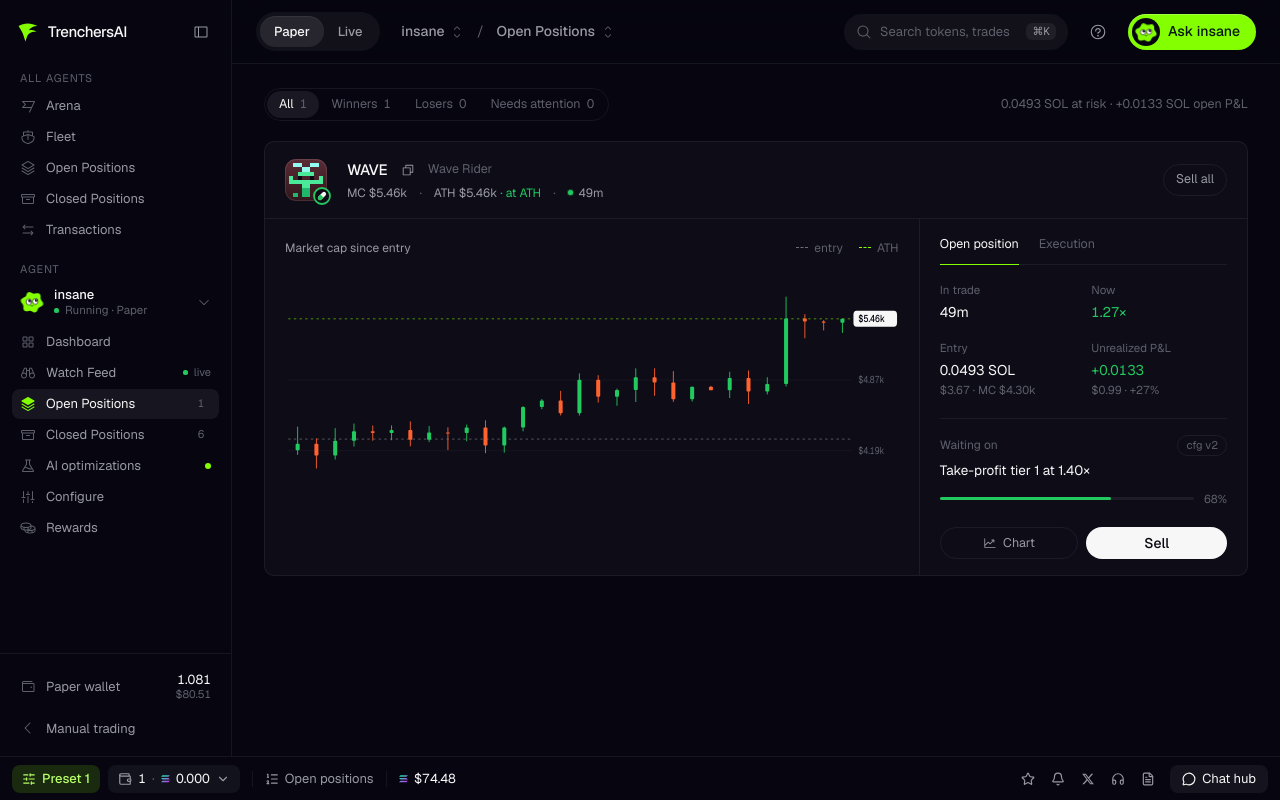
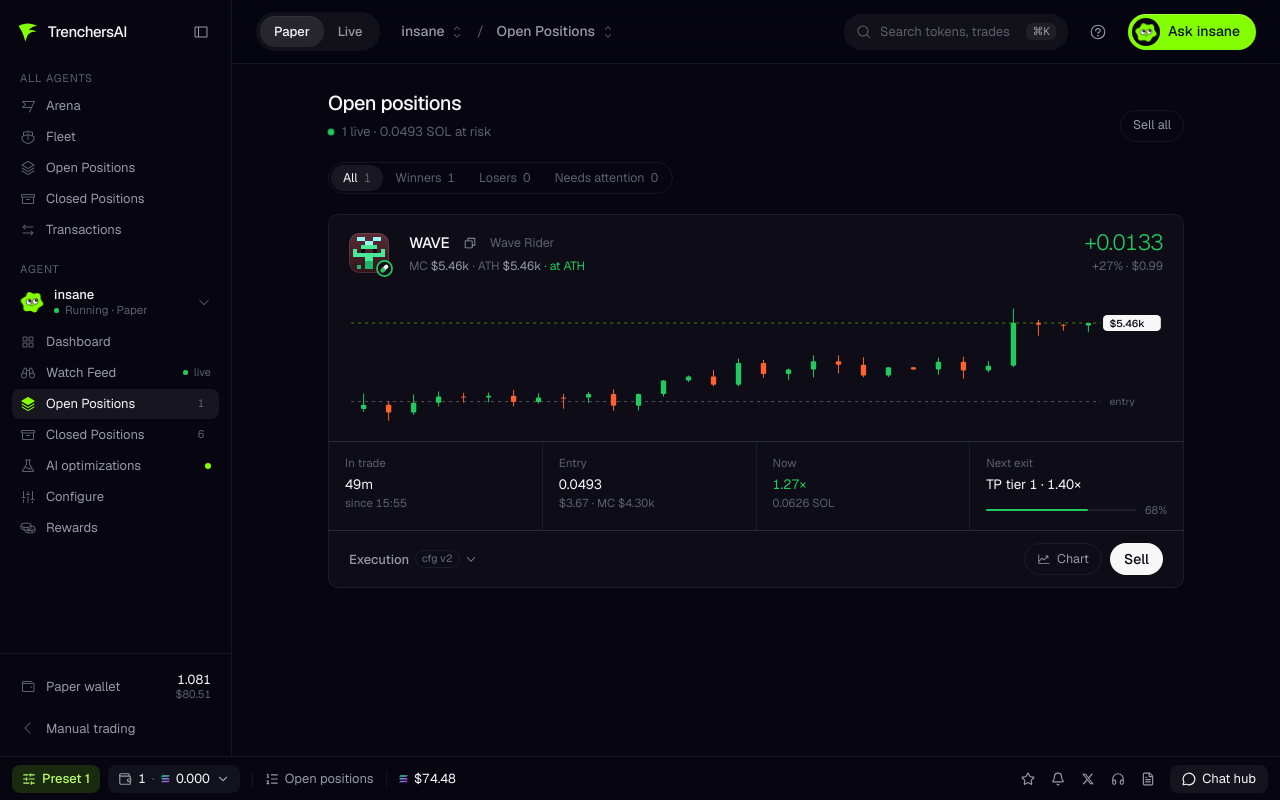
Before and after one commit to insanekrishnna/trenchers, a Next.js app: page /open-positions in a window 1280 px wide. Built offline with nearby package versions, Linux system fonts and the light colour scheme; a web font is replaced by a local one.

Commit message:
refactor(open-positions): one compact, centred position card
Header carries the token and open P&L; shorter candle chart with entry
and ATH lines; a four-cell strip (in trade, entry, now, next exit with
progress); actions in the footer and execution details folded away.

```diff
--- a/components/pages/OpenPositions.tsx
+++ b/components/pages/OpenPositions.tsx
@@ -1,11 +1,12 @@
 "use client";
 
-import { ArrowSquareOutIcon, ChartLineUpIcon, CopyIcon } from "@phosphor-icons/react";
+import { ArrowSquareOutIcon, CaretDownIcon, ChartLineUpIcon, CopyIcon } from "@phosphor-icons/react";
+import { AnimatePresence, motion } from "motion/react";
 import { useMemo, useState } from "react";
 import { bot, fmtSol, formatHold } from "@/lib/data";
 import { openDetail, pathSamples } from "@/lib/pageData";
 import { Card, LiveDot, TokenIcon } from "@/components/ui/primitives";
-import { Field, GhostButton, Page, Pills, SolidButton, Tabs } from "./kit";
+import { GhostButton, Page, Pills, SolidButton } from "./kit";
 
 type Filter = "all" | "win" | "loss" | "attention";
 
@@ -19,8 +20,17 @@ export function OpenPositions() {
   const show = filter === "all" || (filter === "win" && win) || (filter === "loss" && !win);
 
   return (
-    <Page>
-      <div className="flex flex-wrap items-center justify-between gap-3">
+    <Page width="narrow">
+      <div className="flex flex-wrap items-end justify-between gap-4">
+        <div>
+          <h1 className="text-[20px] font-medium tracking-tight">Open positions</h1>
+          <p className="mt-1 flex items-center gap-2 text-[13px] text-subtle">
+            <LiveDot size={6} /> 1 live · {o.entry.toFixed(4)} SOL at risk
+          </p>
+        </div>
+        <GhostButton>Sell all</GhostButton>
+      </div>
+
       <Pills<Filter>
         value={filter}
         onChange={setFilter}
@@ -31,10 +41,6 @@ export function OpenPositions() {
           { key: "attention", label: "Needs attention", count: 0 },
         ]}
       />
-        <span className="text-[12.5px] tabular-nums text-subtle">
-          {o.entry.toFixed(4)} SOL at risk · {fmtSol(o.unreal)} SOL open P&amp;L
-        </span>
-      </div>
 
       {show ? (
         <PositionCard />
@@ -49,114 +55,87 @@ export function OpenPositions() {
 
 function PositionCard() {
   const o = openDetail;
-  const [tab, setTab] = useState<"position" | "execution">("position");
+  const [exec, setExec] = useState(false);
   const win = o.unreal >= 0;
   const tierTarget = 1.4;
   const toTier = Math.min(1, (o.multiple - 1) / (tierTarget - 1));
 
   return (
     <Card className="overflow-hidden">
-      {/* header */}
-      <div className="flex flex-wrap items-center gap-4 border-b border-line px-5 py-4">
-        <TokenIcon symbol={o.symbol} hue={o.hue} size={42} badge />
+      {/* header: who it is, and what it's worth right now */}
+      <div className="flex items-center gap-4 px-5 pb-3 pt-4">
+        <TokenIcon symbol={o.symbol} hue={o.hue} size={40} badge />
         <div className="ml-1 min-w-0 flex-1">
           <p className="flex items-center gap-2">
             <span className="text-[15px] font-medium">{o.symbol}</span>
             <button className="icon-btn size-6" aria-label="Copy token address" title="Copy address">
               <CopyIcon className="size-3.5" />
             </button>
-            <span className="text-[12.5px] text-subtle">{o.name}</span>
+            <span className="truncate text-[12.5px] text-subtle">{o.name}</span>
           </p>
-          <p className="mt-0.5 flex flex-wrap items-center gap-x-3 text-[12px] tabular-nums text-muted">
-            <span>MC {fmtMc(o.mcNow)}</span>
-            <span className="text-subtle">·</span>
-            <span>
-              ATH {fmtMc(o.ath)} {o.atAth && <span className="text-green">· at ATH</span>}
-            </span>
-            <span className="text-subtle">·</span>
-            <span className="flex items-center gap-1.5">
-              <LiveDot size={5} /> {formatHold(o.heldSec)}
-            </span>
+          <p className="mt-0.5 text-[12px] tabular-nums text-subtle">
+            MC <span className="text-muted">{fmtMc(o.mcNow)}</span> · ATH <span className="text-muted">{fmtMc(o.ath)}</span>
+            {o.atAth && <span className="text-green"> · at ATH</span>}
           </p>
         </div>
-        <GhostButton>Sell all</GhostButton>
+        <div className="text-right">
+          <p className={`text-[22px] font-light leading-none tabular-nums tracking-tight ${win ? "text-green" : "text-red"}`}>{fmtSol(o.unreal)}</p>
+          <p className="mt-1 text-[12px] tabular-nums text-subtle">
+            {o.unrealPct > 0 ? "+" : ""}
+            {o.unrealPct.toFixed(0)}% · ${(o.unreal * bot.solUsd).toFixed(2)}
+          </p>
+        </div>
       </div>
 
-      <div className="grid lg:grid-cols-12">
-        {/* chart */}
-        <div className="border-b border-line p-5 lg:col-span-8 lg:border-b-0 lg:border-r">
-          <div className="mb-3 flex items-center justify-between text-[12px]">
-            <span className="text-muted">Market cap since entry</span>
-            <span className="flex items-center gap-4 text-subtle">
-              <span className="flex items-center gap-1.5">
-                <span className="h-px w-3 border-t border-dashed border-white/40" /> entry
-              </span>
-              <span className="flex items-center gap-1.5">
-                <span className="h-px w-3 border-t border-dashed border-accent" /> ATH
-              </span>
-            </span>
-          </div>
+      <div className="px-5 pb-1">
         <MiniCandles />
       </div>
 
-        {/* position */}
-        <div className="flex flex-col lg:col-span-4">
-          <div className="px-5 pt-4">
-            <Tabs
-              value={tab}
-              onChange={setTab}
-              tabs={[
-                { key: "position", label: "Open position" },
-                { key: "execution", label: "Execution" },
-              ]}
+      {/* the four numbers that matter */}
+      <dl className="grid grid-cols-2 gap-px border-y border-line bg-line sm:grid-cols-4">
+        <Cell label="In trade" value={formatHold(o.heldSec)} sub="since 15:55" />
+        <Cell label="Entry" value={`${o.entry.toFixed(4)}`} sub={`$${(o.entry * bot.solUsd).toFixed(2)} · MC ${fmtMc(o.mc)}`} />
+        <Cell label="Now" value={<span className="text-green">{o.multiple.toFixed(2)}×</span>} sub={`${o.value.toFixed(4)} SOL`} />
+        <div className="bg-bg-2 px-4 py-3">
+          <dt className="text-[11.5px] text-subtle">Next exit</dt>
+          <dd className="mt-0.5 text-[13.5px] tabular-nums">TP tier 1 · {tierTarget.toFixed(2)}×</dd>
+          <dd className="mt-2 flex items-center gap-2">
+            <span className="relative h-[2px] flex-1 rounded-full bg-white/[.08]">
+              <motion.span
+                className="absolute inset-y-0 left-0 rounded-full bg-green"
+                initial={{ width: 0 }}
+                animate={{ width: `${toTier * 100}%` }}
+                transition={{ duration: 0.8, ease: [0.22, 1, 0.36, 1] }}
               />
+            </span>
+            <span className="text-[11px] tabular-nums text-subtle">{Math.round(toTier * 100)}%</span>
+          </dd>
         </div>
+      </dl>
 
-          {tab === "position" ? (
-            <div className="flex flex-1 flex-col px-5 py-4">
-              <div className="grid grid-cols-2 gap-x-4 gap-y-4">
-                <Field label="In trade">{formatHold(o.heldSec)}</Field>
-                <Field label="Now">
-                  <span className="text-green">{o.multiple.toFixed(2)}×</span>
-                </Field>
-                <Field label="Entry">
-                  {o.entry.toFixed(4)} SOL
-                  <p className="text-[11.5px] text-subtle">
-                    ${(o.entry * bot.solUsd).toFixed(2)} · MC {fmtMc(o.mc)}
-                  </p>
-                </Field>
-                <Field label="Unrealized P&L">
-                  <span className={win ? "text-green" : "text-red"}>{fmtSol(o.unreal)}</span>
-                  <p className="text-[11.5px] text-subtle">
-                    ${(o.unreal * bot.solUsd).toFixed(2)} · {o.unrealPct > 0 ? "+" : ""}
-                    {o.unrealPct.toFixed(0)}%
-                  </p>
-                </Field>
-              </div>
-
-              <div className="mt-5 border-t border-line pt-4">
-                <div className="flex items-baseline justify-between text-[12px]">
-                  <span className="text-subtle">Waiting on</span>
-                  <span className="rounded-full border border-line px-2 py-px text-[11px] text-subtle">cfg v2</span>
-                </div>
-                <p className="mt-1 text-[13.5px]">{o.nextTier}</p>
-                <div className="mt-2.5 flex items-center gap-2.5">
-                  <span className="relative h-[3px] flex-1 rounded-full bg-white/[.07]">
-                    <span className="absolute inset-y-0 left-0 rounded-full bg-green" style={{ width: `${toTier * 100}%` }} />
-                  </span>
-                  <span className="text-[11.5px] tabular-nums text-subtle">{Math.round(toTier * 100)}%</span>
+      {/* footer */}
+      <div className="flex items-center justify-between gap-3 px-5 py-3">
+        <button onClick={() => setExec((e) => !e)} aria-expanded={exec} className="btn-link">
+          Execution <span className="rounded-full border border-line px-1.5 text-[10.5px] text-subtle">cfg v2</span>
+          <CaretDownIcon className={`size-3 transition-transform ${exec ? "rotate-180" : ""}`} />
+        </button>
+        <div className="flex gap-2">
+          <GhostButton>
+            <ChartLineUpIcon className="size-3.5" /> Chart
+          </GhostButton>
+          <SolidButton>Sell</SolidButton>
         </div>
       </div>
 
-              <div className="mt-auto flex gap-2 pt-5">
-                <GhostButton className="flex-1 justify-center">
-                  <ChartLineUpIcon className="size-3.5" /> Chart
-                </GhostButton>
-                <SolidButton className="flex-1 justify-center">Sell</SolidButton>
-              </div>
-            </div>
-          ) : (
-            <ul className="divide-y divide-line px-5 py-2 text-[13px]">
+      <AnimatePresence initial={false}>
+        {exec && (
+          <motion.ul
+            initial={{ height: 0, opacity: 0 }}
+            animate={{ height: "auto", opacity: 1 }}
+            exit={{ height: 0, opacity: 0 }}
+            transition={{ duration: 0.22, ease: [0.22, 1, 0.36, 1] }}
+            className="divide-y divide-line overflow-hidden border-t border-line px-5 text-[12.5px]"
+          >
             {[
               ["Buy fill", `${o.entry.toFixed(4)} SOL @ MC ${fmtMc(o.mc)}`],
               ["Slippage", "0.4%"],
@@ -166,7 +145,7 @@ function PositionCard() {
             ].map(([k, v]) => (
               <li key={k} className="flex items-baseline justify-between gap-4 py-2.5">
                 <span className="text-subtle">{k}</span>
-                  <span className="text-right tabular-nums text-fg">{v}</span>
+                <span className="text-right tabular-nums">{v}</span>
               </li>
             ))}
             <li className="py-2.5">
@@ -174,70 +153,68 @@ function PositionCard() {
                 View on Solscan <ArrowSquareOutIcon className="size-3.5" />
               </a>
             </li>
-            </ul>
+          </motion.ul>
         )}
-        </div>
-      </div>
+      </AnimatePresence>
     </Card>
   );
 }
 
-/* A small, thin candle chart of the position's market cap since entry. */
+function Cell({ label, value, sub }: { label: string; value: React.ReactNode; sub: string }) {
+  return (
+    <div className="bg-bg-2 px-4 py-3">
+      <dt className="text-[11.5px] text-subtle">{label}</dt>
+      <dd className="mt-0.5 text-[13.5px] tabular-nums">{value}</dd>
+      <dd className="text-[11.5px] tabular-nums text-subtle">{sub}</dd>
+    </div>
+  );
+}
+
+/* A short, thin candle chart of the position's market cap since entry. */
 function MiniCandles() {
   const o = openDetail;
   const W = 760;
-  const H = 230;
-  const PAD = { l: 4, r: 58, t: 10, b: 18 };
+  const H = 150;
+  const PAD = { l: 2, r: 58, t: 10, b: 8 };
 
   const candles = useMemo(() => {
     // the position's path sets the trend; a seeded wobble adds the minute-to-minute trading
     let seed = 7;
-    const rnd = () => ((seed = (seed * 16807) % 2147483647) / 2147483647);
+    const rnd = () => (seed = (seed * 16807) % 2147483647) / 2147483647;
     const s = pathSamples(o.id, 61).map((m, i, all) => m * o.mc * (i === all.length - 1 ? 1 : 1 + (rnd() - 0.5) * 0.05));
     const out: { o: number; h: number; l: number; c: number }[] = [];
     for (let i = 0; i < 60; i += 2) {
       const seg = s.slice(i, i + 3);
-      const hi = Math.max(...seg);
-      const lo = Math.min(...seg);
-      out.push({ o: seg[0], c: seg[seg.length - 1], h: hi * (1 + rnd() * 0.02), l: lo * (1 - rnd() * 0.02) });
+      out.push({ o: seg[0], c: seg[seg.length - 1], h: Math.max(...seg) * (1 + rnd() * 0.02), l: Math.min(...seg) * (1 - rnd() * 0.02) });
     }
     return out;
   }, [o.id, o.mc]);
 
   const lo = Math.min(...candles.map((c) => c.l), o.mc) * 0.97;
   const hi = Math.max(...candles.map((c) => c.h), o.ath) * 1.03;
-  const y = (v: number) => PAD.t + (1 - (v - lo) / (hi - lo)) * (H - PAD.t - PAD.b);
+  const y = (v: number) => Math.round((PAD.t + (1 - (v - lo) / (hi - lo)) * (H - PAD.t - PAD.b)) * 100) / 100;
   const step = (W - PAD.l - PAD.r) / candles.length;
   const last = candles[candles.length - 1];
-  // two quiet gridlines; the top of the chart is labelled by the live price tag
-  const ticks = [lo + (hi - lo) * 0.15, lo + (hi - lo) * 0.5];
 
   return (
-    <svg viewBox={`0 0 ${W} ${H}`} className="h-[230px] w-full" preserveAspectRatio="none">
-      {ticks.map((t) => (
-        <g key={t}>
-          <line x1={PAD.l} x2={W - PAD.r} y1={y(t)} y2={y(t)} stroke="rgba(203,208,235,.05)" />
-          <text x={W - PAD.r + 8} y={y(t) + 3} className="fill-subtle text-[10px] tabular-nums">
-            {fmtMc(t)}
+    <svg viewBox={`0 0 ${W} ${H}`} className="h-[150px] w-full" preserveAspectRatio="none" aria-label="Market cap since entry">
+      <line x1={PAD.l} x2={W - PAD.r} y1={y(o.mc)} y2={y(o.mc)} stroke="rgba(247,247,247,.3)" strokeDasharray="3 4" vectorEffect="non-scaling-stroke" />
+      <text x={W - PAD.r + 8} y={y(o.mc) + 3} className="fill-subtle text-[10px] tabular-nums">
+        entry
       </text>
-        </g>
-      ))}
-      <line x1={PAD.l} x2={W - PAD.r} y1={y(o.mc)} y2={y(o.mc)} stroke="rgba(247,247,247,.35)" strokeDasharray="3 4" />
-      <line x1={PAD.l} x2={W - PAD.r} y1={y(o.ath)} y2={y(o.ath)} stroke="#84ff01" strokeOpacity=".6" strokeDasharray="3 4" />
+      <line x1={PAD.l} x2={W - PAD.r} y1={y(o.ath)} y2={y(o.ath)} stroke="#84ff01" strokeOpacity=".5" strokeDasharray="3 4" vectorEffect="non-scaling-stroke" />
       {candles.map((c, i) => {
-        const x = PAD.l + i * step + step / 2;
-        const up = c.c >= c.o;
-        const col = up ? "#21c95e" : "#ff622e";
+        const x = Math.round((PAD.l + i * step + step / 2) * 100) / 100;
+        const col = c.c >= c.o ? "#21c95e" : "#ff622e";
         const top = y(Math.max(c.o, c.c));
         const bh = Math.max(1, Math.abs(y(c.o) - y(c.c)));
         return (
           <g key={i}>
-            <line x1={x} x2={x} y1={y(c.h)} y2={y(c.l)} stroke={col} strokeWidth="1" />
+            <line x1={x} x2={x} y1={y(c.h)} y2={y(c.l)} stroke={col} strokeWidth="1" vectorEffect="non-scaling-stroke" />
             <rect x={x - 2.5} y={top} width="5" height={bh} rx="1" fill={col} />
           </g>
         );
       })}
-      {/* current price tag */}
       <rect x={W - PAD.r + 2} y={y(last.c) - 8} width={PAD.r - 4} height={16} rx={4} fill="#f7f7f7" />
       <text x={W - PAD.r + 8} y={y(last.c) + 3.5} className="fill-bg text-[10px] font-medium tabular-nums">
         {fmtMc(last.c)}
--- a/components/pages/kit.tsx
+++ b/components/pages/kit.tsx
@@ -44,7 +44,7 @@ export function Pills<T extends string>({
 }) {
   const id = useId();
   return (
-    <div className="flex rounded-full border border-line p-0.5">
+    <div className="flex w-fit rounded-full border border-line p-0.5">
       {options.map((o) => {
         const on = o.key === value;
         return (
```
Lines whose indentation alone changed are shown as unchanged.
